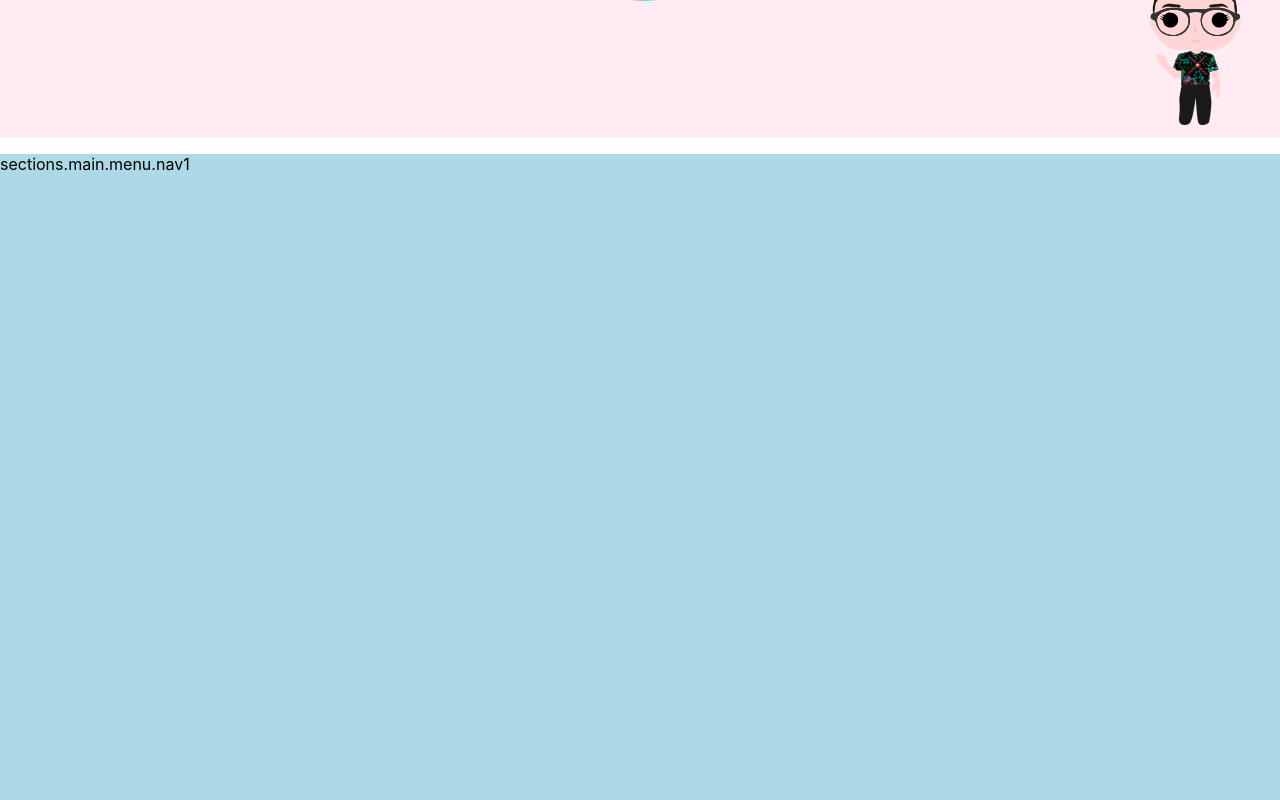
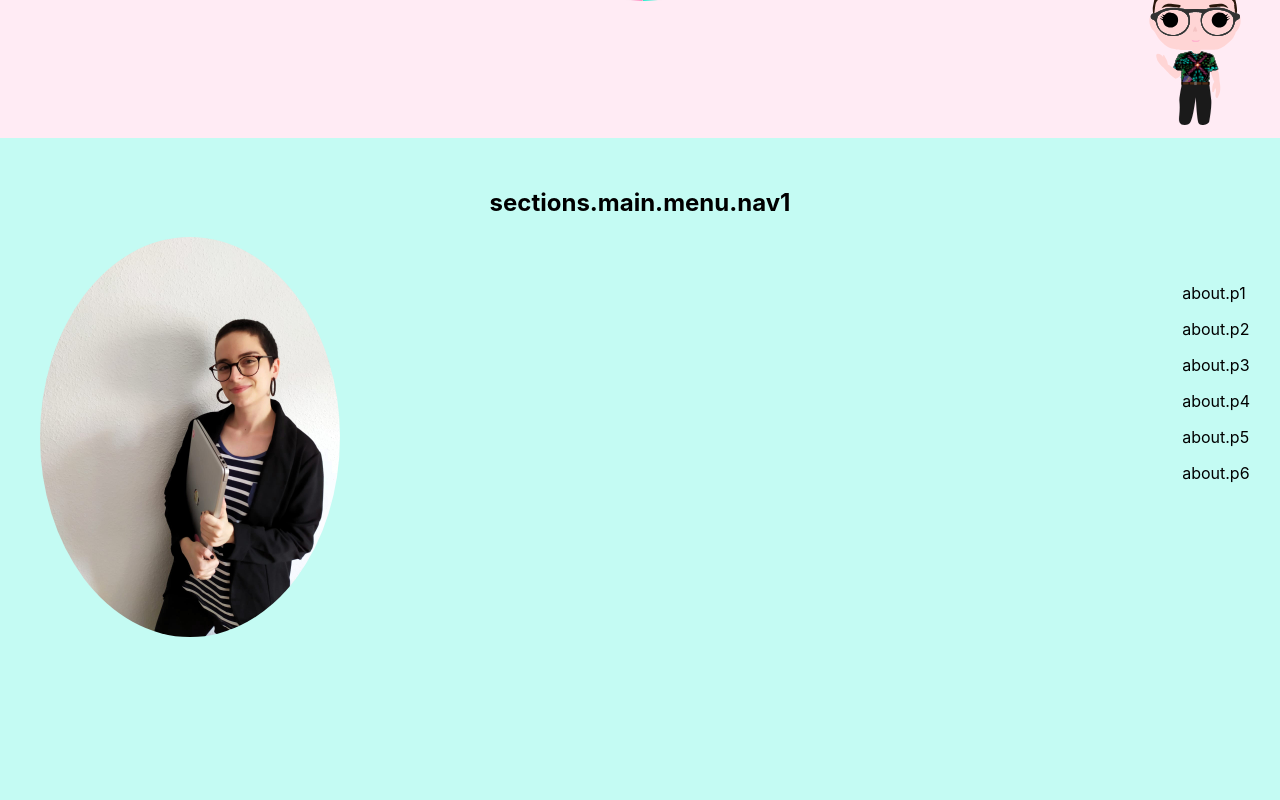
Before and after one commit to saraalite/porfolioSara, a React (Create React App) app: page / in a window 1280 px wide. Shown: the part 680-1480 px from the top of the page. Built offline with nearby package versions, Linux system fonts and the light colour scheme; the HTML template or start-up script is replaced by a standard one.

Commit message:
Add photo and text to about section

```diff
--- a/src/components/About.js
+++ b/src/components/About.js
@@ -1,12 +1,24 @@
 import React from 'react';
 import '../stylesheets/about.scss';
 import { useTranslation } from 'react-i18next';
+import fotoSara from '../assets/images/fotosara.jpeg';
 
 function About() {
   const { t } = useTranslation();
   return (
     <section className="about-main">
-      <p>{t('sections.main.menu.nav1')}</p>
+      <h1 className="about-title">{t('sections.main.menu.nav1')}</h1>
+      <article className="about-flex">
+        <img className="foto-sara" src={fotoSara} alt="Sara Alite" />
+        <article className="about-text">
+          <p>{t('about.p1')}</p>
+          <p>{t('about.p2')}</p>
+          <p>{t('about.p3')}</p>
+          <p>{t('about.p4')}</p>
+          <p>{t('about.p5')}</p>
+          <p>{t('about.p6')}</p>
+        </article>
+      </article>
     </section>
   );
 }
--- a/src/stylesheets/about.scss
+++ b/src/stylesheets/about.scss
@@ -1,6 +1,40 @@
+@import "./variables.scss";
 .about-main{
-    height: 100vh;
-    background-color: lightblue;
-
+    height: 250vh;
+    background-color: $secondary-color-light;
+    padding-top:0px;
+    margin-top:-20px;
+    @media (min-width: 767px){
+        height:100vh;
+    }
 
 }
+.foto-sara{
+    width:200px;
+    border-radius:50%;
+    display:block;
+    margin-left:auto;
+    margin-right:auto;
+
+    @media (min-width: 767px){
+        width:300px;
+        margin-left:40px;
+    }
+
+}
+.about-text{
+    margin-left:30px;
+    margin-right:30px;
+    margin-top:30px;
+}
+.about-flex{
+    display:flex;
+    flex-direction:column;
+    @media (min-width: 767px){
+        flex-direction:row;
+    }
+}
+.about-title{
+    text-align: center;
+    padding-top:50px;
+}
--- a/src/stylesheets/animations.scss
+++ b/src/stylesheets/animations.scss
@@ -179,3 +179,6 @@
             animation-timing-function: ease-out;
   }
 }
+
+
+//square
--- a/src/stylesheets/hero.scss
+++ b/src/stylesheets/hero.scss
@@ -43,6 +43,7 @@
   }
   #web-square-zig {
     fill: $third-color;
+
   }
   #web-zig {
     fill: $secondary-color;
```
Also changed, not shown: src/locales/en/translation.json (+8 -0 lines), src/locales/es/translation.json (+9 -0 lines), src/assets/images/fotosara.jpeg (added).
